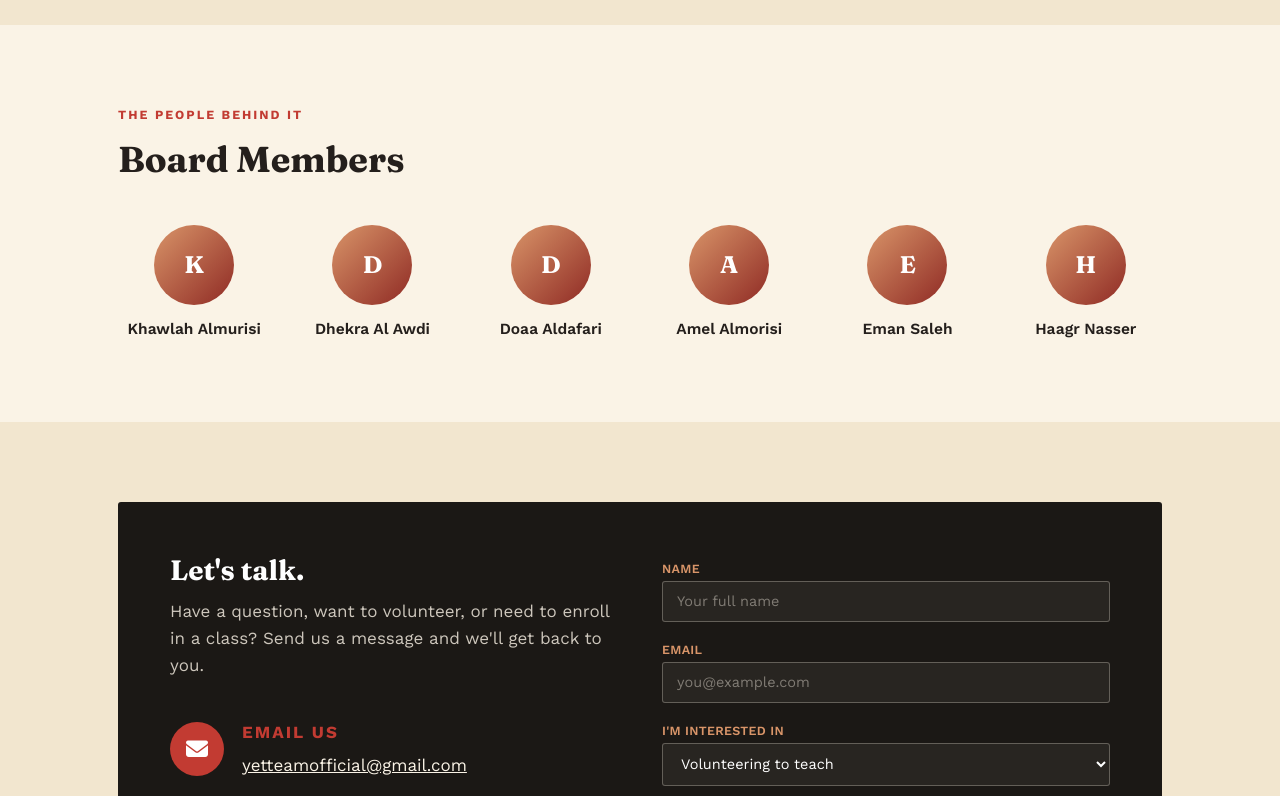
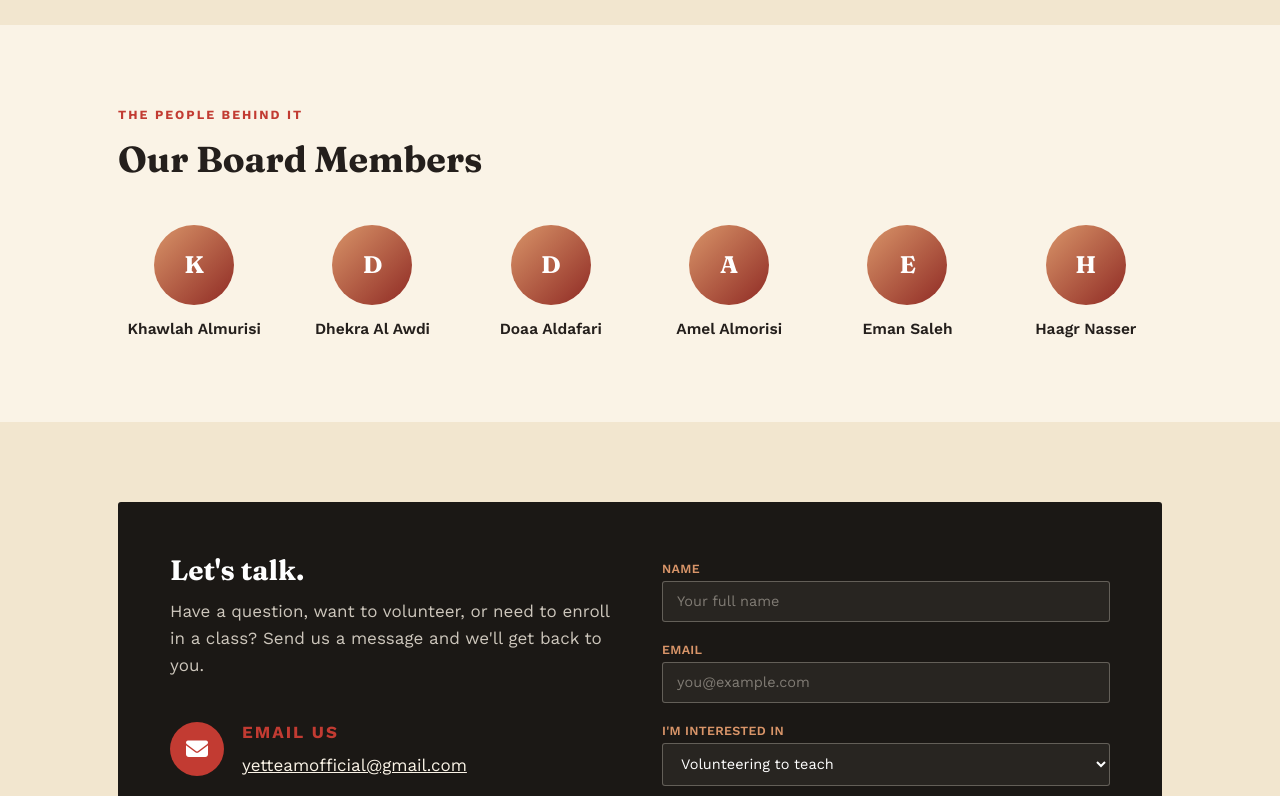
Before and after one commit to YET26/yet-website, a plain HTML site: page index.html in a window 1280 px wide. Shown: the part 3700-4496 px from the top of the page. Drawn offline with nearby package versions, Linux system fonts and the light colour scheme.

Commit message:
Change heading from 'Board Members' to 'Our Board Members'

```diff
--- a/index.html
+++ b/index.html
@@ -414,7 +414,7 @@ footer{
   <div class="wrap">
     <div class="section-head">
       <span class="eyebrow">The people behind it</span>
-      <h2>Board Members</h2>
+      <h2>Our Board Members</h2>
       <p></p>
     </div>
 <div class="team-grid">
```
